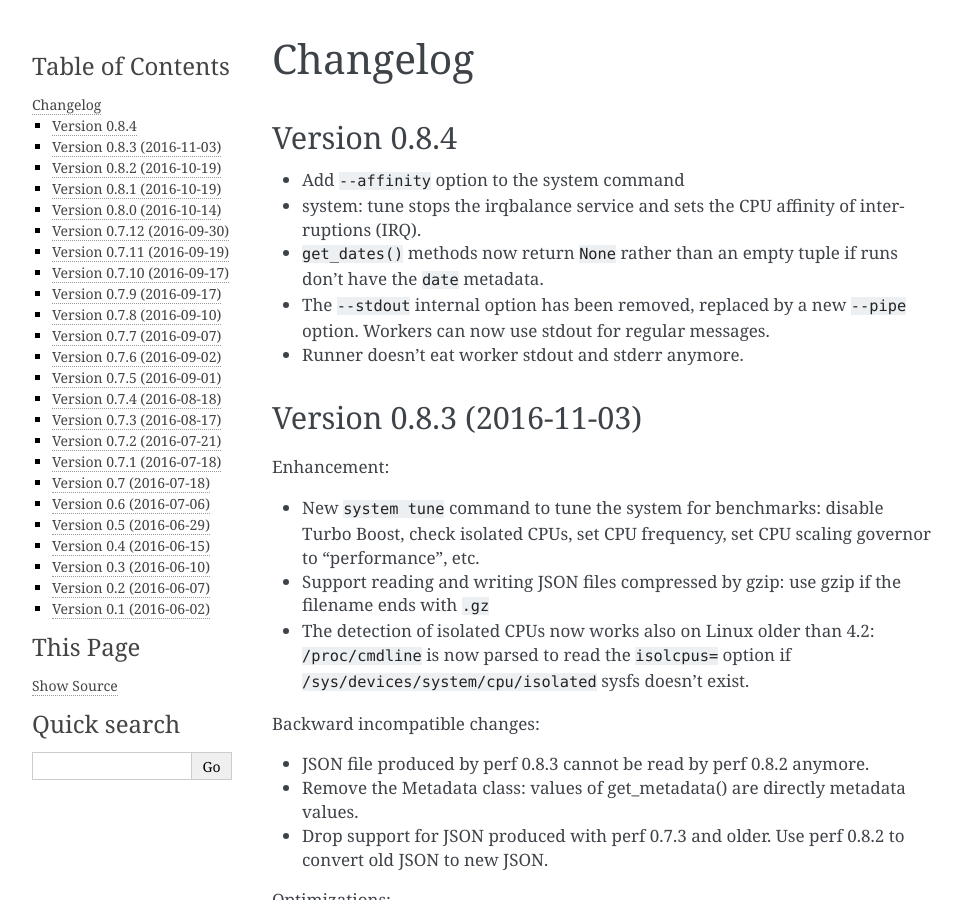
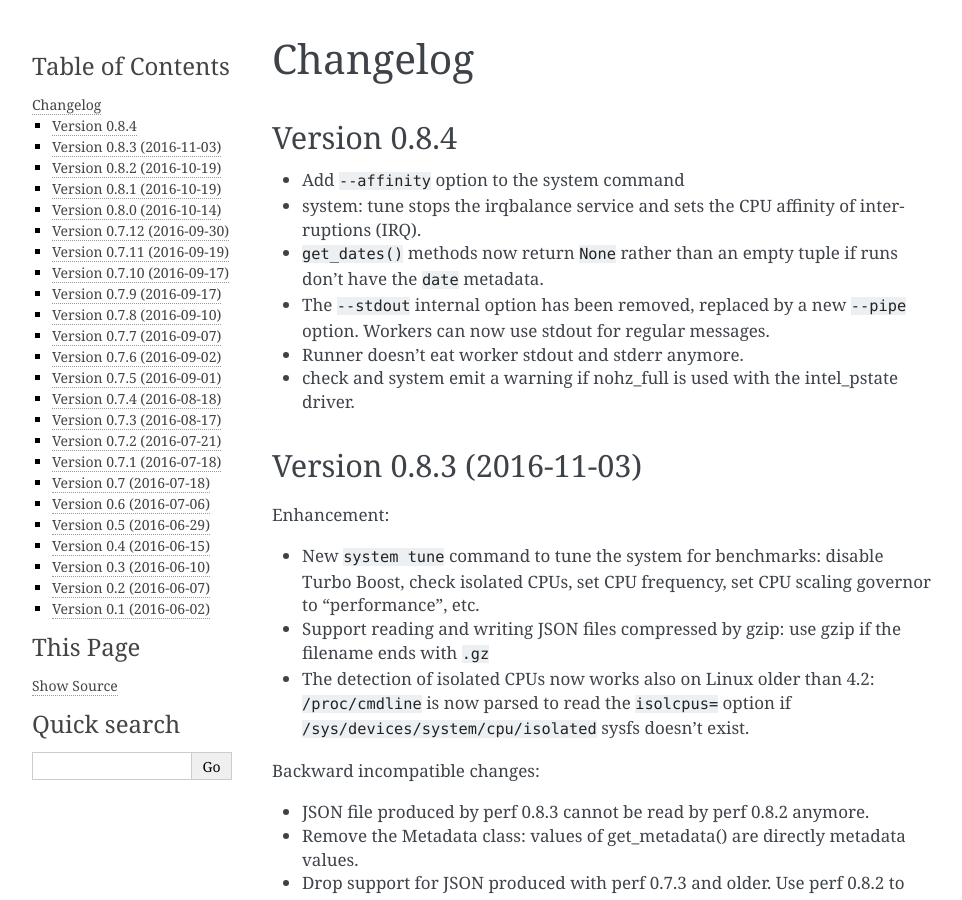
Before and after one commit to psf/pyperf, a Sphinx documentation site: the page built from doc/changelog.rst, in a window 1280 px wide and 900 px high. Shown: the whole window, without its empty margins (148-1110 px from the left). Built offline with Sphinx 7.4.7, drawn with Linux system fonts in a browser that asks for light colours.

Commit message:
changelog

```diff
--- a/doc/changelog.rst
+++ b/doc/changelog.rst
@@ -12,6 +12,8 @@ Version 0.8.4
 * The ``--stdout`` internal option has been removed, replaced by a new
   ``--pipe`` option. Workers can now use stdout for regular messages.
 * Runner doesn't eat worker stdout and stderr anymore.
+* check and system emit a warning if nohz_full is used with the intel_pstate
+  driver.
 
 Version 0.8.3 (2016-11-03)
 --------------------------
```
